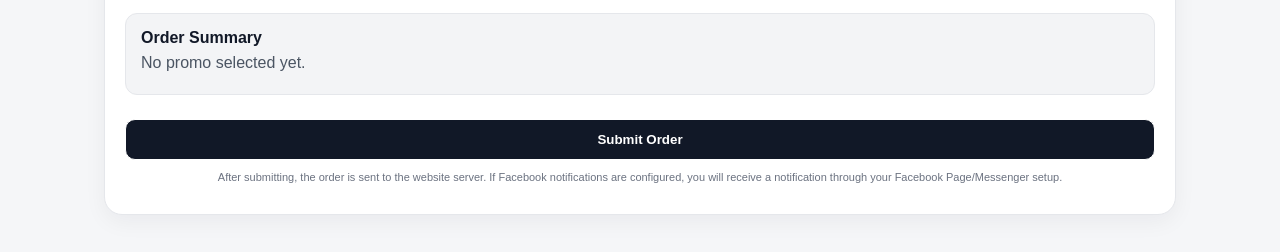
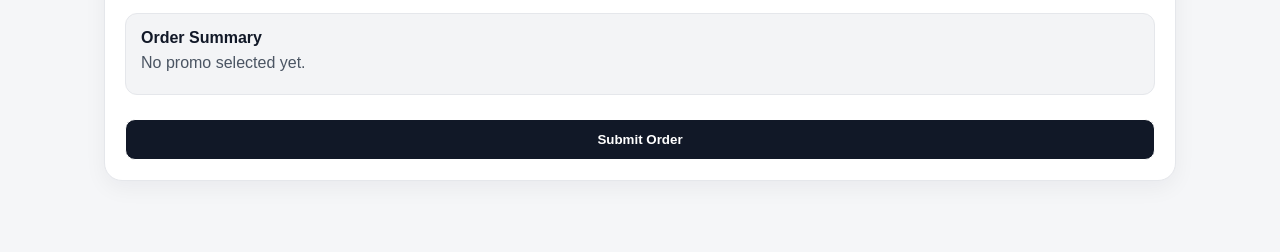
Before and after one commit to RonaldEloadingBusinessStation/Online-Loading-Website, a website: page index.html in a window 1280 px wide. Shown: the part 1414-1666 px from the top of the page. Drawn offline with Linux system fonts and the light colour scheme.

Commit message:
Remove old submit notice

```diff
--- a/index.html
+++ b/index.html
@@ -96,7 +96,7 @@
       </div>
 
       <button class="primary-btn submit-btn" type="submit">Submit Order</button><div id="submitStatus" class="notice" role="status"></div>
-      <p class="notice">After submitting, the order is sent to the website server. If Facebook notifications are configured, you will receive a notification through your Facebook Page/Messenger setup.</p>
+
     </form>
   </section>
 <section class="features section" id="features">
```
